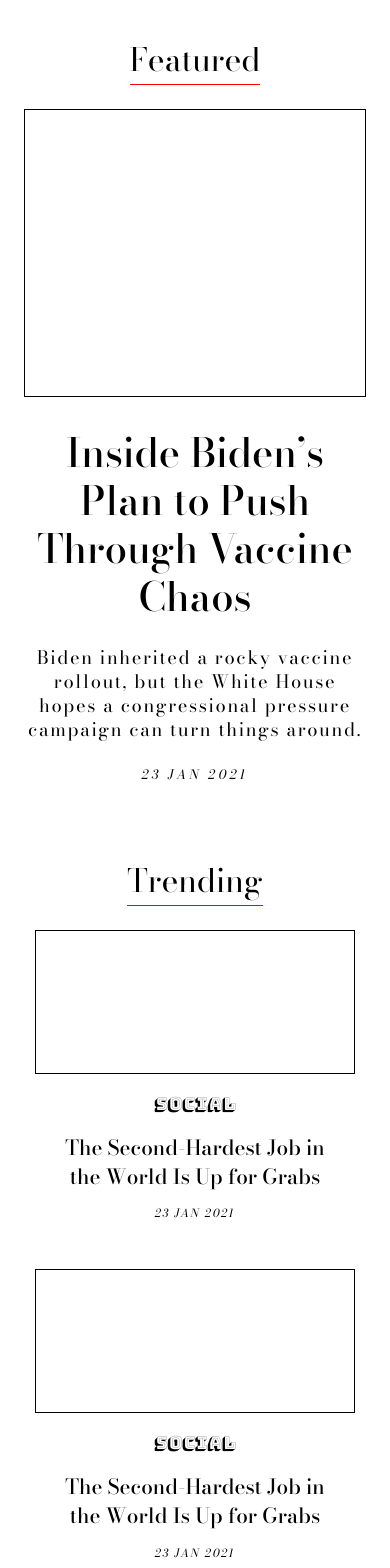
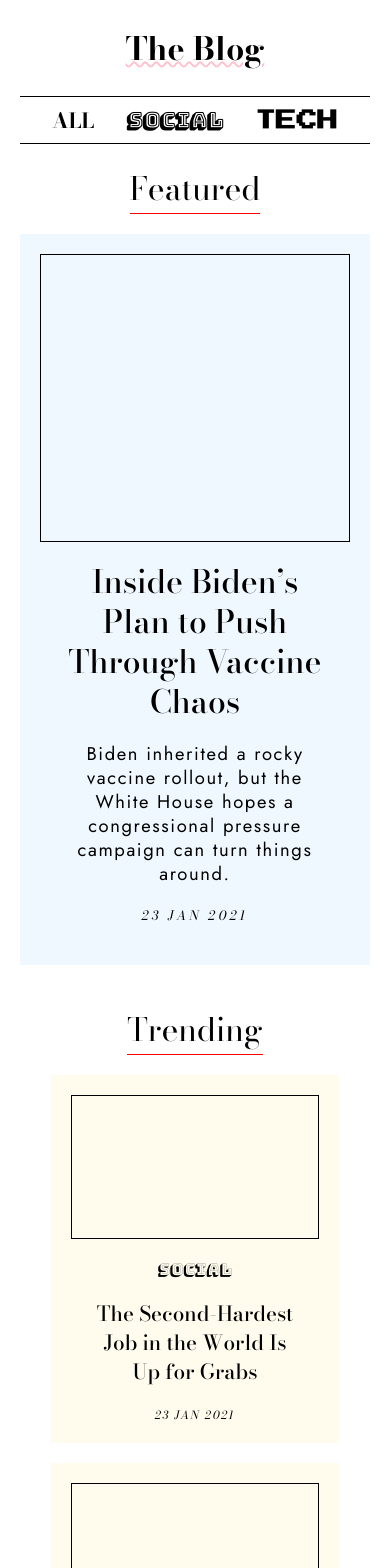
Before and after one commit to emanuelchristo/the-blog-v2, a Svelte app: page / in a window 390 px wide. Shown: the top 1568 px of the page. Built offline with nearby package versions, Linux system fonts and the light colour scheme.

Commit message:
Basic responsive design refined

```diff
--- a/public/global.css
+++ b/public/global.css
@@ -1,5 +1,6 @@
 @import url('https://fonts.googleapis.com/css2?family=Bungee+Shade&family=Press+Start+2P&display=swap');
 @import url('https://fonts.googleapis.com/css2?family=Bodoni+Moda:ital,wght@0,400;0,500;0,600;0,700;0,800;0,900;1,400;1,500;1,600;1,700;1,800;1,900&display=swap');
+@import url('https://fonts.googleapis.com/css2?family=Jost:ital,wght@0,100;0,200;0,300;0,400;0,500;0,600;0,700;0,800;0,900;1,100;1,200;1,300;1,400;1,500;1,600;1,700;1,800;1,900&display=swap');
 * {
     box-sizing: border-box;
 }
@@ -13,7 +14,3 @@ body {
     height: 100%;
     font-family: Bodoni Moda;
 }
-
-h1 {
-    font-size: 2.5rem;
-}
--- a/src/App.svelte
+++ b/src/App.svelte
@@ -7,7 +7,7 @@
 
 <div class="container">
 	<div class="header-wrapper">
-		<!-- <Header /> -->
+		<Header />
 	</div>
 
 	<main>
@@ -41,8 +41,9 @@
 <style>
 	.container {
 		min-width: 300px;
-		max-width: 1300px;
+		max-width: 1200px;
 		width: 100%;
+		padding: 0 20px;
 		margin: 0 auto;
 		position: relative;
 		overflow: hidden;
@@ -64,30 +65,32 @@
 	}
 
 	.articles-container {
+		padding-bottom: 20px;
 		display: flex;
 		border-bottom: 1px solid #000;
 	}
-	h3 {
-		margin: 0;
-		margin-top: 2.2rem;
+	.articles-container h3 {
+		margin: 20px 0;
 		font-size: 2rem;
 		text-transform: capitalize;
 		font-weight: 400;
 		border-bottom: 1.3px solid #f00;
 	}
 	.left {
+		margin: 0 20px;
 		flex: 1;
 		display: flex;
 		flex-direction: column;
 		align-items: center;
 	}
 	.middle {
-		flex: 3;
+		flex: 2;
 		display: flex;
 		flex-direction: column;
 		align-items: center;
 	}
 	.right {
+		margin: 0 20px;
 		flex: 1;
 		display: flex;
 		flex-direction: column;
@@ -96,54 +99,28 @@
 
 	.todays-article-wrapper {
 		width: 100%;
-		max-width: 1025px;
+		max-width: 1024px;
 		margin: 0 auto;
 	}
 	.todays-article-wrapper .heading-wrapper {
 		width: 100%;
-		height: 8rem;
 		display: flex;
 		align-items: center;
 		justify-content: center;
 	}
 	.todays-article-wrapper h3 {
-		all: unset;
+		text-align: center;
+		margin: 40px 0 20px 0;
 		font-size: 3rem;
-		margin: 3rem 0 2rem 0;
 		border-bottom: 1px solid #f00;
 	}
 
-	@media (max-width: 319px) {
-        /* smartphones, iPhone, portrait 480x320 phones */
-		.todays-article-wrapper h3 {
-			font-size: 2rem;
-		}
-    }
-    @media (max-width: 374px) {
-        /* portrait e-readers (Nook/Kindle), smaller tablets @ 600 or @ 640 wide. */
-    }
-    @media (max-width: 424px) {
-        /* portrait tablets, portrait iPad, landscape e-readers, landscape 800x480 or 854x480 phones */
-		.todays-article-wrapper {
-			width: 100%;
-		}
 
-		.todays-article-wrapper h3 {
-			font-size: 2.3rem;
-			margin: 4rem 0 2rem 0;
-		}
-    }
-    @media (max-width: 767px) {
-        /* tablet, landscape iPad, lo-res laptops ands desktops */
-		.todays-article-wrapper h3 {
-			margin: 4rem 0 2rem 0;
-		}
-		.todays-article-wrapper {
-			width: 100%;
-		}
-    }
-    @media (max-width: 1023px) {
-        /* big landscape tablets, laptops, and desktops */
+	@media (max-width: 1439px) {
+		/* Laptop L */
+	}
+	@media (max-width: 1023px) {
+		/* Laptop */
 		.container {
 			max-width: 900px;
 		}
@@ -161,8 +138,24 @@
 		.articles-container .right {
 			order: 3;
 		}
-    }
-    @media (max-width: 1439px) {
-        /* hi-res laptops and desktops */
-    }
+	}
+	@media (max-width: 767px) {
+		/* Tablet */
+
+		.todays-article-wrapper h3 {
+			font-size: 2.5rem;
+		}
+	}
+	@media (max-width: 424px) {
+		/* Mobile L */
+		.todays-article-wrapper h3 {
+			font-size: 1.8rem;
+		}
+	}
+	@media (max-width: 374px) {
+		/* Mobile M */
+	}
+	@media (max-width: 319px) {
+		/* Mobile S */
+	}
 </style>
--- a/src/ArticleCard.svelte
+++ b/src/ArticleCard.svelte
@@ -28,9 +28,11 @@
     article {
         display: inline-block;
         width: 100%;
-        min-width: 18rem;
-        max-width: 23rem;
-        padding: 1.5rem;
+        min-width: 16rem;
+        max-width: 18rem;
+        padding: 20px;
+        margin-bottom: 20px;
+        background-color: rgb(255, 252, 238);
     }
 
     .image {
@@ -44,37 +46,32 @@
 
     .bottom {
         text-align: center;
-        padding: 0 1.3rem;
+        padding: 20px;
+        padding-bottom: 0;
     }
     h3 {
         text-transform: uppercase;
         font-weight: 400;
-        font-size: 1.1rem;
+        font-size: 1rem;
         margin: 0;
-        margin-top: 1.1rem;
     }
     h3.tech {
-        margin-top: 1.25rem;
-        font-size: 0.9rem;
         font-family: "Press Start 2P";
     }
     h3.social {
         font-family: Bungee Shade;
-        font-weight: normal;
     }
     h2 {
         font-weight: 500;
         font-size: 1.3rem;
         line-height: 1.8rem;
-        margin-bottom: 0.6rem;
-        margin-top: 1.2rem;
+        margin: 20px 0;
     }
     p {
         letter-spacing: 0.1rem;
         text-transform: uppercase;
         font-size: 0.7rem;
         margin: 0;
-        margin-top: 0.8rem;
         font-style: italic;
     }
 </style>
--- a/src/Header.svelte
+++ b/src/Header.svelte
@@ -30,13 +30,11 @@
 
 <style>
     header {
-        height: 12rem;
         background-color: #fff;
     }
     .top {
         display: flex;
         width: 100%;
-        height: 75%;
     }
 
     .left {
@@ -100,13 +98,17 @@
     .bottom {
         border-top: 1px solid #000;
         border-bottom: 1px solid #000;
-        height: 25%;
+        height: 3rem;
         width: 100%;
         display: flex;
         align-items: center;
         justify-content: center;
+        position: -webkit-sticky;
+        position: sticky;
+        top: 0;
     }
     h2 {
+        font-size: 1.3rem;
         margin: 0 1rem;
     }
     #social {
@@ -115,4 +117,33 @@
     #tech {
         font-family: "Press Start 2P";
     }
+
+
+	@media (max-width: 1439px) {
+		/* Laptop L */
+	}
+	@media (max-width: 1023px) {
+		/* Laptop */
+	}
+	@media (max-width: 767px) {
+		/* Tablet */
+        .top .left, .top .right {
+            display: none;
+        }
+        .top {
+            height: 6rem;
+        }
+        h1 {
+            font-size: 2rem;
+        }
+	}
+	@media (max-width: 424px) {
+		/* Mobile L */
+	}
+	@media (max-width: 374px) {
+		/* Mobile M */
+	}
+	@media (max-width: 319px) {
+		/* Mobile S */
+	}
 </style>
--- a/src/LongArticle.svelte
+++ b/src/LongArticle.svelte
@@ -31,9 +31,10 @@
 
 <style>
     article {
+        width: 100%;
         display: flex;
         min-height: 15rem;
-        padding: 1.5rem;
+        padding: 30px;
         border-bottom: 1px solid #000;
     }
 
@@ -44,7 +45,8 @@
         justify-content: center;
     }
     #slno {
-        font-size: 2.3rem;
+        font-size: 2.1rem;
+        margin: 5px 0;
     }
 
     .middle {
@@ -56,24 +58,25 @@
     .image {
         border: 1px solid #000;
         width: 100%;
-        height: 86%;
+        height: 100%;
         min-height: 12rem;
     }
 
     .right {
         flex: 8;
-        padding: 1.3rem;
+        padding: 20px;
     }
     h2 {
         font-weight: 600;
         font-size: 1.6rem;
-        line-height: 2.45rem;
+        line-height: 2.1rem;
         margin: 0;
     }
     .right p {
-        margin: 0.5rem 0;
+        font-family: Jost;
+        margin: 10px 0;
         text-indent: 2rem;
-        letter-spacing: 0.09rem;
+        letter-spacing: 0.06rem;
     }
 
     #date {
@@ -84,33 +87,37 @@
         font-style: italic;
     }
 
-    @media (max-width: 319px) {
-        /* smartphones, iPhone, portrait 480x320 phones */
-    }
-    @media (max-width: 374px) {
-        /* portrait e-readers (Nook/Kindle), smaller tablets @ 600 or @ 640 wide. */
-    }
-    @media (max-width: 424px) {
-        /* portrait tablets, portrait iPad, landscape e-readers, landscape 800x480 or 854x480 phones */
-
-    }
-    @media (max-width: 767px) {
-        /* tablet, landscape iPad, lo-res laptops ands desktops */
+    @media (max-width: 1440px) {
+		/* Laptop L */
+	}
+	@media (max-width: 1024px) {
+		/* Laptop */
+	}
+	@media (max-width: 768px) {
+		/* Tablet */
         article {
             flex-direction: column;
-            padding: 3rem 1.8rem;
             text-align: center;
             max-width: 30rem;
             margin: 0 auto;
         }
+        h2 {
+            font-size: 1.7rem;
+        }
         .right {
             padding-bottom: 0;
         }
-    }
-    @media (max-width: 1023px) {
-        /* big landscape tablets, laptops, and desktops */
-    }
-    @media (max-width: 1439px) {
-        /* hi-res laptops and desktops */
-    }
+        .right p {
+            text-indent: 0;
+        }
+	}
+	@media (max-width: 425px) {
+		/* Mobile L */
+	}
+	@media (max-width: 375px) {
+		/* Mobile M */
+	}
+	@media (max-width: 320px) {
+		/* Mobile S */
+	}
 </style>
--- a/src/MainArticle.svelte
+++ b/src/MainArticle.svelte
@@ -17,9 +17,11 @@
 
 <style>
     article {
-        padding: 1.5rem;
+        background-color: aliceblue;
         width: 100%;
         min-width: 300px;
+        padding: 20px;
+        margin-bottom: 20px;
     }
 
     .image {
@@ -30,26 +32,51 @@
 
     .bottom {
         text-align: center;
+        padding: 20px;
     }
 
     #title {
         font-weight: 500;
         font-size: 2.5rem;
-        margin: 2rem 0 1.5rem 0;
         line-height: 3rem;
+        margin: 0;
     }
 
     #subtitle {
+        font-family: Jost;
         font-size: 1.15rem;
         letter-spacing: 0.1rem;
-        margin: 0;
+        margin: 20px 0;
         line-height: 1.5rem;
     }
 
     #date {
-        margin-top: 1.5rem;
+        margin: 0;
         font-size: 0.8rem;
         letter-spacing: 0.2rem;
         font-style: italic;
     }
+
+    @media (max-width: 1440px) {
+		/* Laptop L */
+	}
+	@media (max-width: 1024px) {
+		/* Laptop */
+	}
+	@media (max-width: 768px) {
+		/* Tablet */
+        #title {
+            font-size: 2rem;
+            line-height: 2.5rem;
+        }
+	}
+	@media (max-width: 425px) {
+		/* Mobile L */
+	}
+	@media (max-width: 375px) {
+		/* Mobile M */
+	}
+	@media (max-width: 320px) {
+		/* Mobile S */
+	}
 </style>
```
